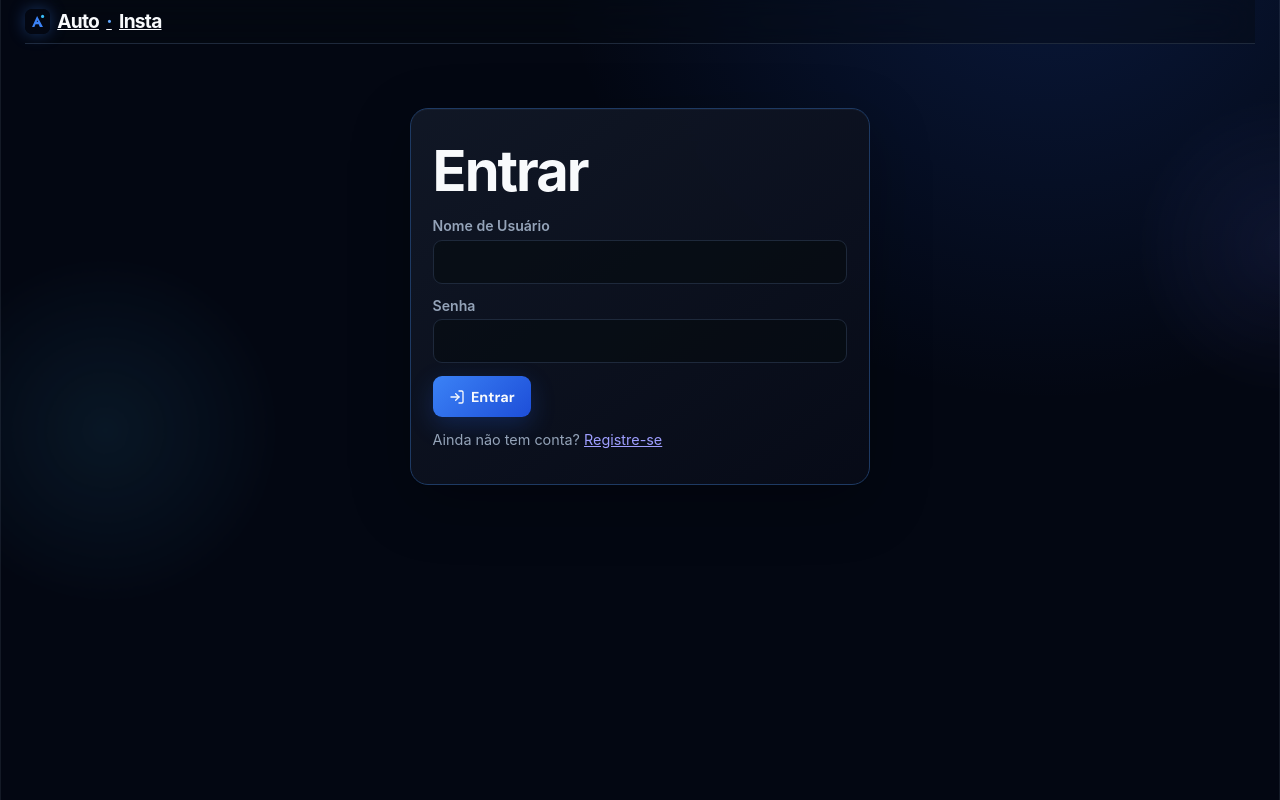
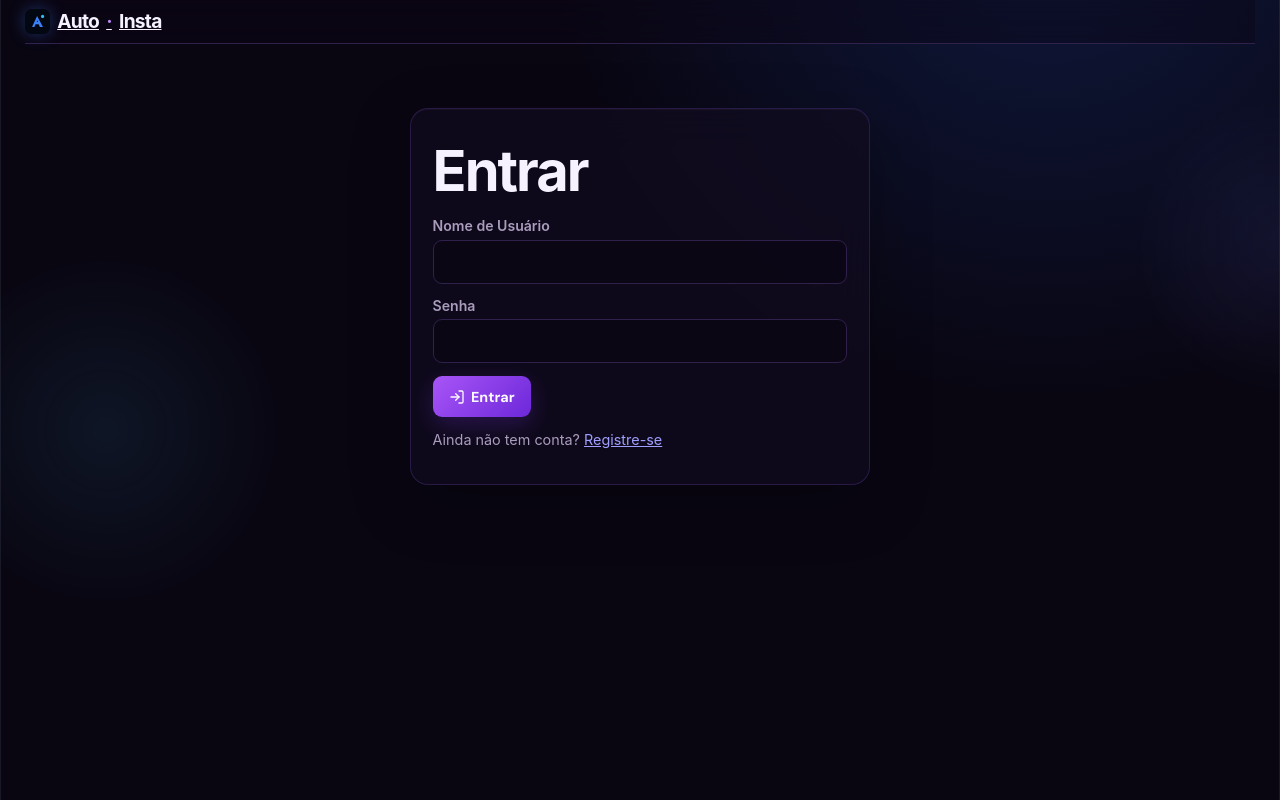
Before and after one commit to OGDferreira/Auto-Insta-1, a FastAPI app: page /login in a window 1280 px wide. Run offline with FastAPI, Linux system fonts and the light colour scheme.

Commit message:
Apply dark purple frontend theme
Co-authored-by: Copilot <223556219+Copilot@users.noreply.github.com>

```diff
--- a/app/templates/base.html
+++ b/app/templates/base.html
@@ -33,22 +33,22 @@
     @media(max-width:850px){.queue-layout,.overview-grid{grid-template-columns:1fr}.account-grid{grid-template-columns:repeat(2,1fr)}.automation-card{grid-template-columns:1fr}.automation-card button{justify-self:start}}@media(max-width:600px){.dashboard-hero{display:block}.live-indicator{width:max-content;margin-top:1rem}.metric-grid{grid-template-columns:repeat(2,1fr)}.account-grid,.automation-fields{grid-template-columns:1fr}.metric{padding:.9rem}.metric strong{font-size:1.6rem}.workspace-tab{padding:.8rem .65rem;font-size:.84rem}.section-heading{align-items:flex-start;flex-direction:column}.section-heading .button{width:100%}}
   </style>
   <style>
-    :root{--bg:#030712;--panel:#0b1220;--panel-2:#111827;--line:#1e293b;--text:#f8fafc;--muted:#94a3b8;--primary:#2563eb;--cyan:#60a5fa;--danger:#f43f5e;--success:#22c55e}
-    body{font-family:"Inter","DM Sans",sans-serif;width:100%;max-width:none;margin:0;padding:0 1.5rem 2.5rem;background:radial-gradient(ellipse at 78% -8%,rgba(37,99,235,.24),transparent 38%),radial-gradient(ellipse at 2% 42%,rgba(14,55,120,.16),transparent 34%),#030712}
+    :root{--bg:#090612;--panel:#120d1f;--panel-2:#1a1230;--line:#30204c;--text:#f7f2ff;--muted:#a99cbd;--primary:#8b5cf6;--cyan:#c084fc;--danger:#fb7185;--success:#4ade80}
+    body{font-family:"Inter","DM Sans",sans-serif;width:100%;max-width:none;margin:0;padding:0 1.5rem 2.5rem;background:radial-gradient(ellipse at 78% -8%,rgba(124,58,237,.2),transparent 38%),radial-gradient(ellipse at 2% 42%,rgba(76,29,149,.16),transparent 34%),var(--bg)}
     body:before,body:after{content:"";position:fixed;pointer-events:none;z-index:-1;border-radius:999px;filter:blur(1px);opacity:.45}
     body:before{width:28vw;height:28vw;left:-10vw;top:28vh;background:radial-gradient(circle,rgba(56,189,248,.18),transparent 68%);animation:float-shape 18s ease-in-out infinite}
     body:after{width:24vw;height:24vw;right:-8vw;top:8vh;background:radial-gradient(circle,rgba(99,102,241,.2),transparent 68%);animation:float-shape 22s ease-in-out -7s infinite reverse}
     @keyframes float-shape{0%,100%{transform:translate3d(0,0,0) rotate(0)}50%{transform:translate3d(5vw,4vh,0) rotate(18deg)}}
-    nav{padding:.55rem 0;border-bottom:1px solid var(--line);margin-bottom:.7rem;min-height:40px;background:rgba(7,11,18,.42);backdrop-filter:blur(18px)}
+    nav{padding:.55rem 0;border-bottom:1px solid var(--line);margin-bottom:.7rem;min-height:40px;background:rgba(12,7,23,.42);backdrop-filter:blur(18px)}
     .brand{font-family:"Inter","DM Sans",sans-serif;font-size:1.2rem;font-weight:750;color:var(--text)}
-    .card,.panel,.metric,.account-card,.queue-card{background:linear-gradient(145deg,rgba(17,24,39,.96),rgba(7,11,24,.96));border:1px solid var(--line);box-shadow:0 18px 60px rgba(0,0,0,.28),inset 0 1px rgba(255,255,255,.035);backdrop-filter:blur(20px);transition:transform .25s ease,border-color .25s ease,box-shadow .25s ease}
-    .card:hover,.panel:hover,.metric:hover,.account-card:hover,.queue-card:hover{transform:translateY(-3px);border-color:rgba(96,165,250,.7);box-shadow:0 24px 70px rgba(0,0,0,.36),0 0 24px rgba(37,99,235,.12)}
+    .card,.panel,.metric,.account-card,.queue-card{background:rgba(18,13,31,.68);border:1px solid rgba(139,92,246,.18);box-shadow:0 18px 60px rgba(0,0,0,.28),inset 0 1px rgba(255,255,255,.035);backdrop-filter:blur(20px);transition:transform .25s ease,border-color .25s ease,box-shadow .25s ease}
+    .card:hover,.panel:hover,.metric:hover,.account-card:hover,.queue-card:hover{transform:translateY(-3px);border-color:rgba(192,132,252,.72);box-shadow:0 24px 70px rgba(0,0,0,.36),0 0 30px rgba(124,58,237,.2)}
     .card{border-radius:18px}.panel{border-radius:16px}.metric{border-radius:13px}
     h1,h2,h3{font-family:"Inter","DM Sans",sans-serif;letter-spacing:-.035em}h1{font-weight:750}h2{font-size:1.45rem}
-    input,select,textarea{background:rgba(5,11,17,.64);border-color:var(--line);border-radius:9px}
-    button,.button{background:linear-gradient(135deg,#3b82f6,#1d4ed8);color:#f8fafc;border-radius:9px;font-weight:750;box-shadow:0 8px 24px rgba(37,99,235,.24)}
-    button.secondary,.button.secondary{background:#111827;color:var(--text);border-color:var(--line)}
-    .workspace-tabs{border-color:var(--line);margin-bottom:1.35rem}.workspace-tab{padding:.75rem .95rem;font-size:.9rem}.workspace-tab:hover,.workspace-tab.active{border-color:var(--primary);color:var(--text);background:rgba(37,99,235,.1)}
+    input,select,textarea{background:rgba(10,6,18,.72);border-color:var(--line);border-radius:9px}
+    button,.button{background:linear-gradient(135deg,#a855f7,#6d28d9);color:#fdfaff;border-radius:9px;font-weight:750;box-shadow:0 8px 24px rgba(124,58,237,.24)}
+    button.secondary,.button.secondary{background:rgba(26,18,48,.78);color:var(--text);border-color:var(--line)}
+    .workspace-tabs{border-color:var(--line);margin-bottom:1.35rem}.workspace-tab{padding:.75rem .95rem;font-size:.9rem}.workspace-tab:hover,.workspace-tab.active{border-color:var(--primary);color:var(--text);background:rgba(124,58,237,.12)}
     .dashboard-hero{padding:.55rem 0 .45rem}.dashboard-hero h1{font-size:1.35rem;font-weight:650;margin:.2rem 0}.dashboard-hero p{margin:.25rem 0;font-size:.78rem;max-width:520px}
     .tool-header{padding:.8rem 0 1rem}.tool-header h1{font-size:1.35rem;margin:0}
     .eyebrow,.panel-kicker{font-size:.66rem;letter-spacing:.14em}.live-indicator{padding:.4rem .65rem;font-size:.72rem}
@@ -65,7 +65,7 @@
     .toast{display:flex;align-items:flex-start;gap:.65rem;padding:.85rem 1rem;border:1px solid var(--line);border-left:3px solid var(--primary);border-radius:12px;background:rgba(11,18,32,.96);box-shadow:0 18px 45px rgba(0,0,0,.35);color:var(--text);font-size:.86rem;animation:toast-in .2s ease}
     .toast.error{border-left-color:var(--danger)}.toast.success{border-left-color:var(--success)}.toast button{margin-left:auto;padding:0;background:transparent;box-shadow:none;color:var(--muted)}
     @keyframes toast-in{from{opacity:0;transform:translateY(8px)}to{opacity:1;transform:none}}
-    .profile-dialog,.card,.panel,.metric{border-color:#1e3a63}
+    .profile-dialog,.card,.panel,.metric{border-color:rgba(139,92,246,.2)}
     @media(max-width:650px){.toast-region{right:1rem;bottom:5.5rem}.brand{font-size:1.05rem}}
   </style>
   <script src="https://unpkg.com/lucide@latest"></script>
```
Also changed, not shown: app/templates/dashboard.html (+4 -4 lines).
